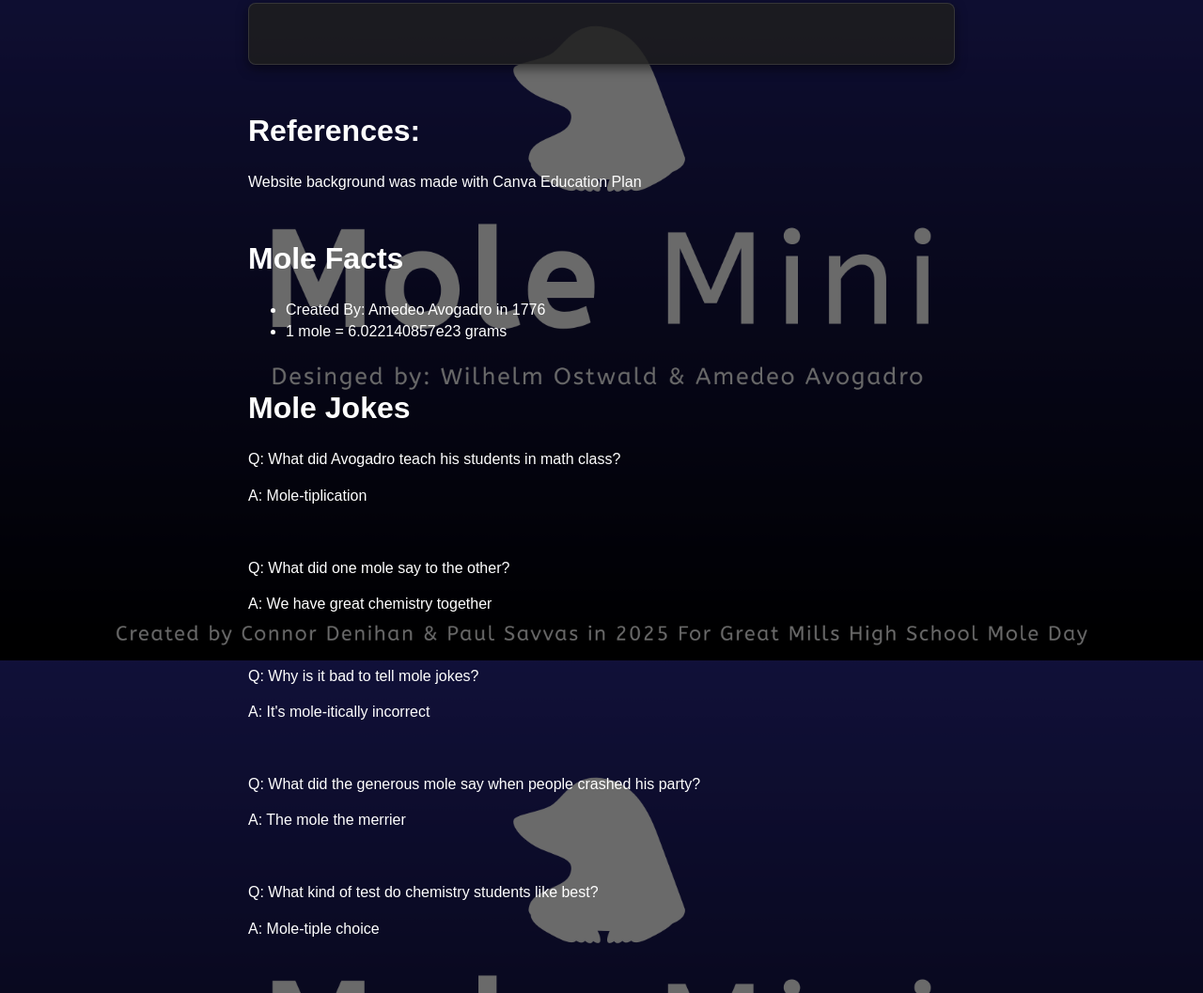
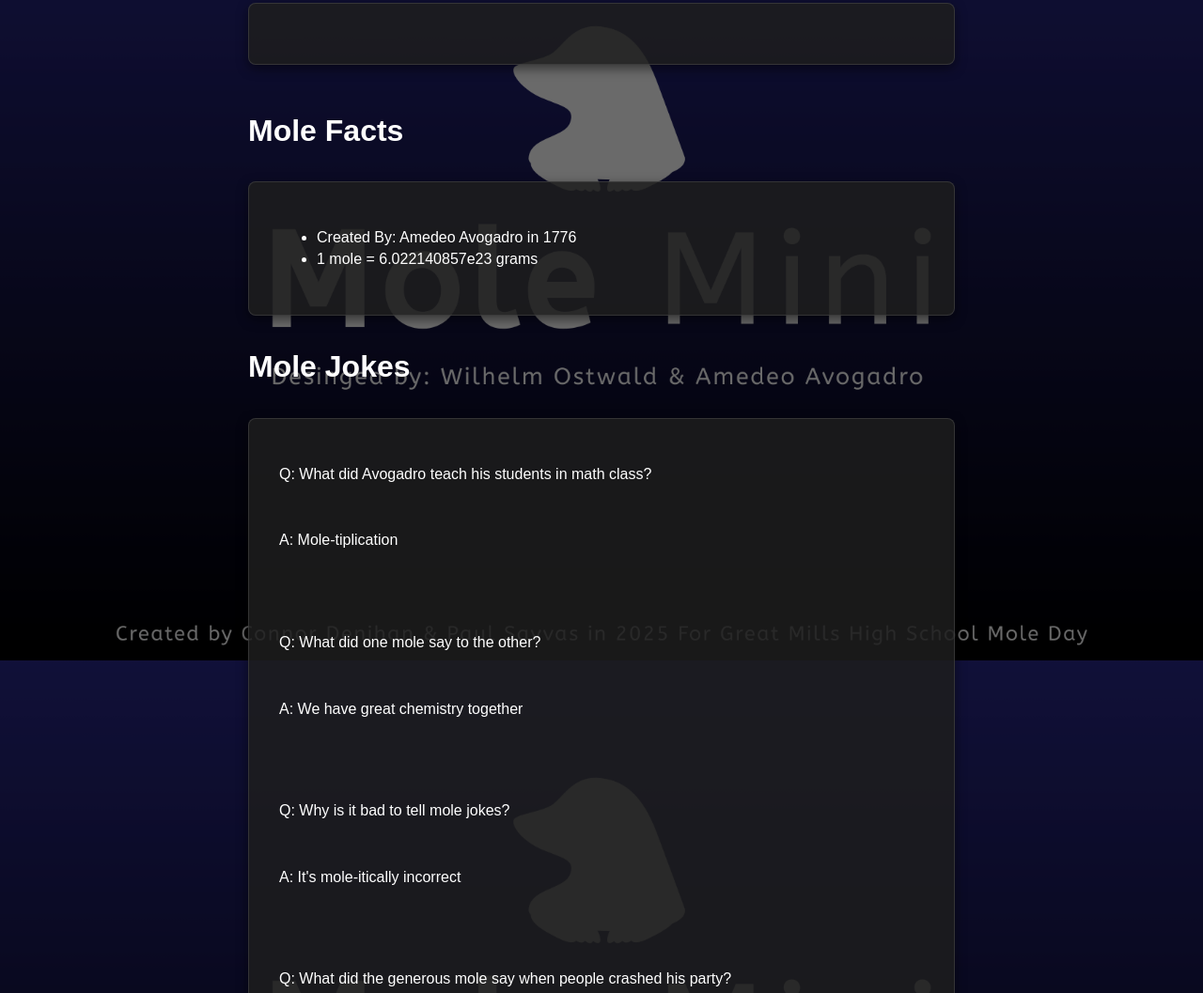
Before and after one commit to cdenihan/mole-day-project, a website built with webpack: page index.html in a window 1280 px wide. Shown: the part 2497-3554 px from the top of the page at 94% size. Built offline with nearby package versions, Linux system fonts and the light colour scheme; a web font is replaced by a local one.

Commit message:
Refactor `index.html` and `style.css` for consistent formatting and improved readability
Standardize indentation, remove extra whitespaces, and align attribute formatting in `index.html`. Add new styles to `.css`, including the `#youcanreadme` section for modular content display. Visual and structural updates enhance maintainability.

```diff
--- a/css/style.css
+++ b/css/style.css
@@ -160,8 +160,17 @@ form {
     border: 1px solid rgba(80, 80, 80, 0.5);
 }
 
-
-
+#youcanreadme {
+    margin: 2rem 0;
+    display: flex;
+    flex-direction: column;
+    gap: 1rem;
+    background-color: rgba(30, 30, 30, 0.85);
+    padding: 2rem;
+    border-radius: 8px;
+    box-shadow: 0 4px 12px rgba(0, 0, 0, 0.5);
+    border: 1px solid rgba(80, 80, 80, 0.5);
+}
 
 input[type="text"] {
     padding: 0.75rem 1rem;
--- a/index.html
+++ b/index.html
@@ -1,25 +1,26 @@
 <!DOCTYPE html>
 <html class="no-js" lang="en">
 <head>
-    <meta charset="utf-8" />
-    <meta name="viewport" content="width=device-width, initial-scale=1" />
+    <meta charset="utf-8"/>
+    <meta content="width=device-width, initial-scale=1" name="viewport"/>
     <title>Chemistry Calculators - Mole Day Project</title>
-    <link rel="stylesheet" href="css/style.css" />
-      <meta content="Chemistry calculators for balancing equations, calculating wavelength, frequency, and mole relationships"
+    <link href="css/style.css" rel="stylesheet"/>
+    <meta
+        content="Chemistry calculators for balancing equations, calculating wavelength, frequency, and mole relationships"
         name="description"/>
 
     <meta content="Chemistry Calculators" property="og:title"/>
     <meta content="website" property="og:type"/>
-    <meta property="og:url" content="" />
-    <meta property="og:image" content="" />
-    <meta property="og:image:alt" content="" />
+    <meta content="" property="og:url"/>
+    <meta content="" property="og:image"/>
+    <meta content="" property="og:image:alt"/>
 
-    <link rel="icon" href="/favicon.ico" sizes="any" />
-    <link rel="icon" href="/icon.svg" type="image/svg+xml" />
-    <link rel="apple-touch-icon" href="icon.png" />
+    <link href="/favicon.ico" rel="icon" sizes="any"/>
+    <link href="/icon.svg" rel="icon" type="image/svg+xml"/>
+    <link href="icon.png" rel="apple-touch-icon"/>
 
-    <link rel="manifest" href="site.webmanifest" />
-    <meta name="theme-color" content="#fafafa" />
+    <link href="site.webmanifest" rel="manifest"/>
+    <meta content="#fafafa" name="theme-color"/>
     <!-- Google Fonts -->
     <link href="https://fonts.googleapis.com" rel="preconnect">
     <link crossorigin href="https://fonts.gstatic.com" rel="preconnect">
@@ -31,16 +32,17 @@
 <div class="container">
     <h1 class="text-light">Chemical Equation Balancer</h1>
     <p class="text-light">
-        This calculator can help you balance chemical equations. Enter the
+        This calculator can help you balance chemical equations.
+        Enter the
         equation in the format: "Fe + H2O = Fe3O4 + H2".
     </p>
     <form id="equationForm">
         <label class="text-light" for="equation">Enter Chemical Equation:</label>
         <input
-          type="text"
             id="equation"
             placeholder="Example: Fe + H2O = Fe3O4 + H2"
             required
+            type="text"
         />
         <button type="submit">Balance Equation</button>
     </form>
@@ -104,18 +106,11 @@
     <div class="text-light" id="mmmResult"></div>
 </div>
 
-    <div id="contentstuff">
-
-
-
-    <div class="container">
-        <h1 class="text-light">References:</h1>
-        <p class="text-light">Website background was made with Canva Education Plan</p>
-    </div>
+<div class="container" id="centerme" style="margin: 0 auto; max-width: 800px;">
 
     <!-- Mole Facts! -->
-    <div class="container">
     <h1 class="text-light">Mole Facts</h1>
+    <div class="container" id="youcanreadme">
         <ul>
             <li class="text-light">Created By: Amedeo Avogadro in 1776</li>
             <li class="text-light">1 mole = 6.022140857e23 grams</li>
@@ -123,8 +118,8 @@
     </div>
 
     <!-- Mole Jokes -->
-    <div class="container">
     <h1 class="text-light">Mole Jokes</h1>
+    <div class="container" id="youcanreadme">
 
         <p class="text-light">Q: What did Avogadro teach his students in math class?</p>
         <p class="text-light">A: Mole-tiplication</p>
@@ -148,11 +143,17 @@
     </div>
 
     <!-- References -->
-    <div class="container">
     <h1 class="text-light">References</h1>
+    <div class="container" id="youcanreadme">
+
         <h4 class="text-light">All Jokes Found At The Following Website:</h4>
-        <p class="text-light">Helmenstine, Ph. D. A. (2024, October 11). Funny mole day jokes and humor. ThoughtCo.
+        <p class="text-light">Helmenstine, Ph. D. A. (2024, October 11).
+            Funny mole day jokes and humor.
+            ThoughtCo.
             https://www.thoughtco.com/funny-mole-day-jokes-and-humor-608525 </p>
+
+        <h4 class="text-light">Website background was made with Canva Education Plan:</h4>
+
     </div>
 
 </div>
```
Lines whose indentation alone changed are shown as unchanged.
